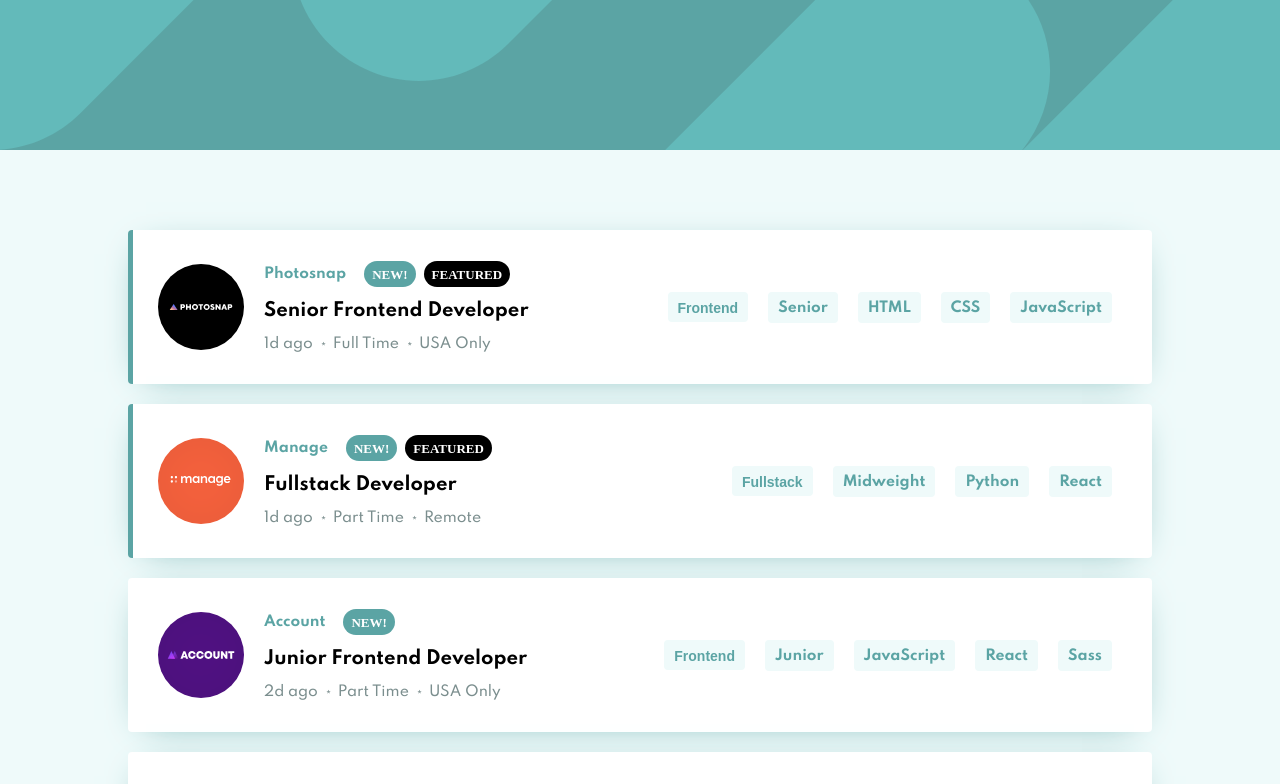
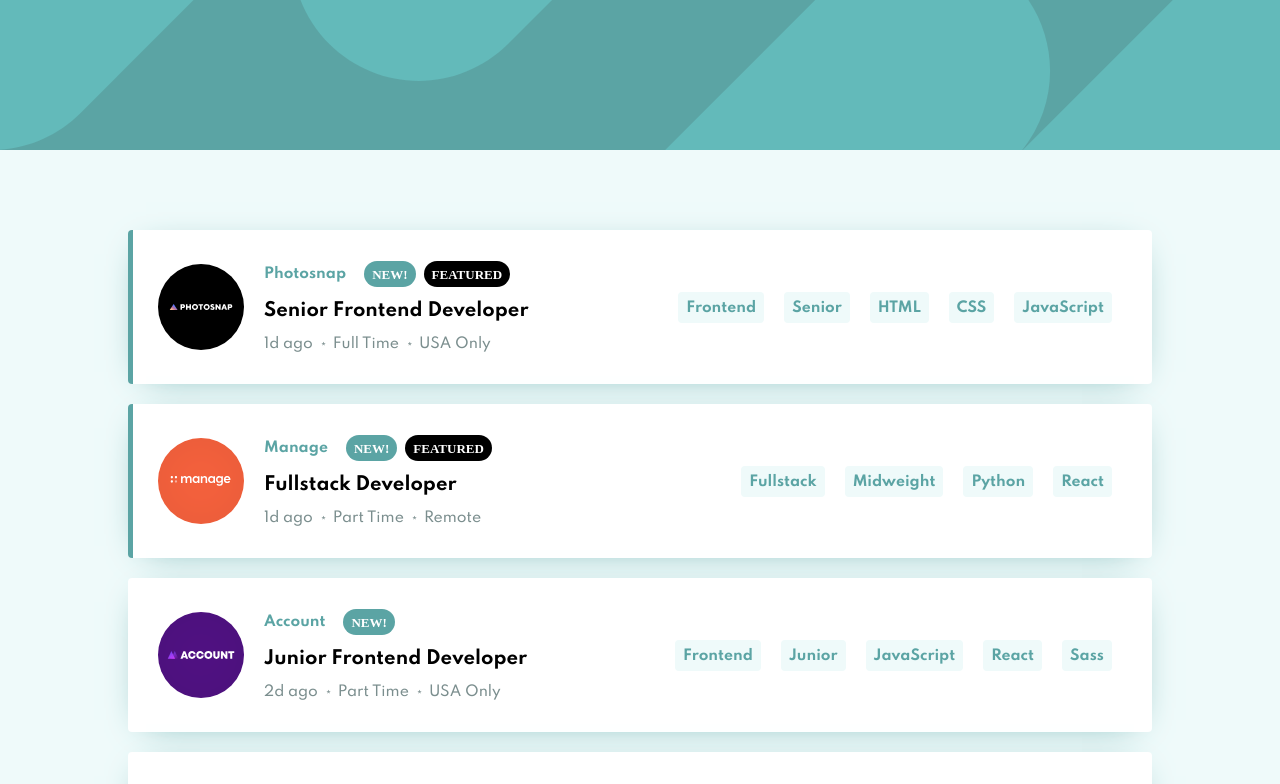
Before and after one commit to jundymek/job-listings-vue, a Vue app: page / in a window 1280 px wide. Shown: the top 784 px of the page. Built offline with nearby package versions, Linux system fonts and the light colour scheme.

Commit message:
style: all styles final

```diff
--- a/src/components/filterOptions/FilterOptions.vue
+++ b/src/components/filterOptions/FilterOptions.vue
@@ -1,5 +1,5 @@
 <template>
-  <div class="background">
+  <div class="background"></div>
   <div v-if="sortBy.length" class="wrapper">
     <div class="sort-btn-wrapper">
       <button
@@ -12,7 +12,6 @@
       </button>
     </div>
     <button class="btn-clear" @click="removeAllSortElements()">Clear</button>
-    </div>
   </div>
 </template>
 
@@ -37,9 +36,7 @@ export default defineComponent({
   background-image: url("~@/images/bg-header-desktop.svg");
   background-size: cover;
   background-repeat: no-repeat;
-  position: relative;
-  display: flex;
-  align-items: center;
+  z-index: 0;
 }
 .wrapper {
   width: 80%;
@@ -47,24 +44,25 @@ export default defineComponent({
   margin: 0 auto;
   display: flex;
   justify-content: space-between;
-  position: absolute;
-  bottom: -40px;
   box-sizing: border-box;
-  left: 50%;
   padding: 10px;
-  transform: translateX(-50%);
+  margin-top: -40px;
   border-radius: 4px;
   box-shadow: 0px 6px 35px -18px hsl(180, 29%, 50%);
+  @media (max-width: $desktop) {
+    width: 90%;
+  }
 }
 
 .sort-btn-wrapper {
   display: flex;
+  flex-wrap: wrap;
 }
 
 .button {
   border: 0;
-  padding: 10px 45px 10px 10px;
-  margin: 10px 10px;
+  padding: 8px 45px 8px 10px;
+  margin: 10px 8px;
   position: relative;
   color: $desaturatedDarkCyan;
   background-color: $lightGrayishCyanFilter;
@@ -96,13 +94,17 @@ export default defineComponent({
 .btn-clear {
   border: none;
   background: none;
-  color: $desaturatedDarkCyan;
-  font-size: 16px;
+  color: $darkGrayishCyan;
+  font-size: 14px;
   font-weight: 600;
   padding: 0 36px;
   cursor: pointer;
   &:hover {
     text-decoration: underline;
+    color: $desaturatedDarkCyan;
+  }
+  @media (max-width: $desktop) {
+    padding: 0 14px;
   }
 }
 </style>
--- a/src/components/jobs/Jobs.vue
+++ b/src/components/jobs/Jobs.vue
@@ -7,7 +7,11 @@
       :class="{ isFeatured: job.featured }"
     >
       <div class="left">
-        <img :src="require(`@/images/${job.logo}`)" alt="" class="logo" />
+        <img
+          :src="require(`@/images/${job.logo}`)"
+          :alt="job.company + ' logo'"
+          class="logo"
+        />
         <div class="content">
           <div class="title-wrapper">
             <h2 class="title">{{ job.company }}</h2>
@@ -28,23 +32,25 @@
         <button class="badge" @click="addSortElement(job.role)">
           {{ job.role }}
         </button>
-        <span class="badge" @click="addSortElement(job.level)">{{
-          job.level
-        }}</span>
-        <span
+        <button class="badge" @click="addSortElement(job.level)">
+          {{ job.level }}
+        </button>
+        <button
           v-for="language in job.languages"
           :key="language"
           class="badge"
           @click="addSortElement(language)"
-          >{{ language }}</span
         >
-        <span
+          {{ language }}
+        </button>
+        <button
           v-for="tool in job.tools"
           :key="tool"
           class="badge"
           @click="addSortElement(tool)"
-          >{{ tool }}</span
         >
+          {{ tool }}
+        </button>
       </div>
     </div>
   </div>
@@ -58,9 +64,7 @@ import Badge from "./Badge.vue";
 export default defineComponent({
   components: { Badge },
   setup() {
-    const { filteredJobs, addSortElement, sortBy } = useFilterJobs();
-    console.log(filteredJobs.value);
-    console.log(sortBy.value);
+    const { filteredJobs, addSortElement } = useFilterJobs();
     return { filteredJobs, addSortElement };
   },
 });
@@ -68,7 +72,10 @@ export default defineComponent({
 
 <style lang="scss" scoped>
 .wrapper {
-  margin-top: 80px;
+  margin: 80px 0;
+  @media (max-width: $desktop) {
+    margin: 46px 0;
+  }
 }
 .box {
   background: #fff;
@@ -133,11 +140,11 @@ export default defineComponent({
   width: 86px;
   height: 86px;
   @media (max-width: $desktop) {
-    width: 66px;
-    height: 66px;
+    width: 46px;
+    height: 46px;
     position: absolute;
     top: 0;
-    left: 30px;
+    left: 20px;
     transform: translateY(-50%);
   }
 }
@@ -208,11 +215,12 @@ export default defineComponent({
 
 .badge {
   margin: 0 10px;
-  padding: 8px 10px 6px 10px;
+  padding: 8px 8px 6px 8px;
   background: $lightGrayishCyan;
   border: 0;
   cursor: pointer;
   border-radius: 4px;
+  font-family: "Spartan", sans-serif;
   font-size: 14px;
   font-weight: 600;
   color: $desaturatedDarkCyan;
```
Lines whose indentation alone changed are shown as unchanged.
